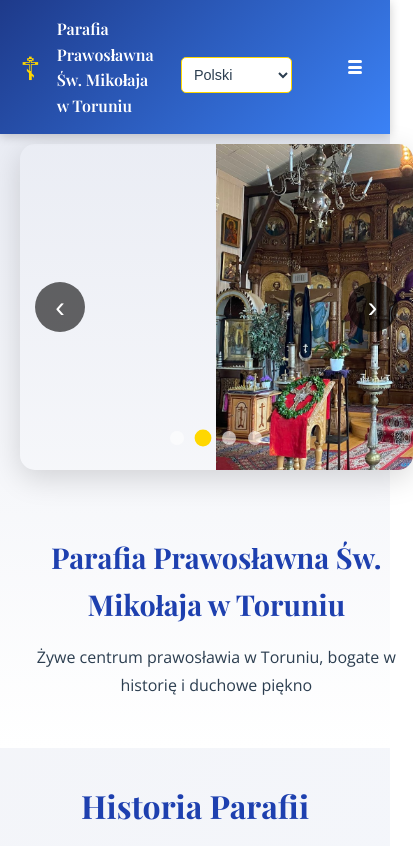
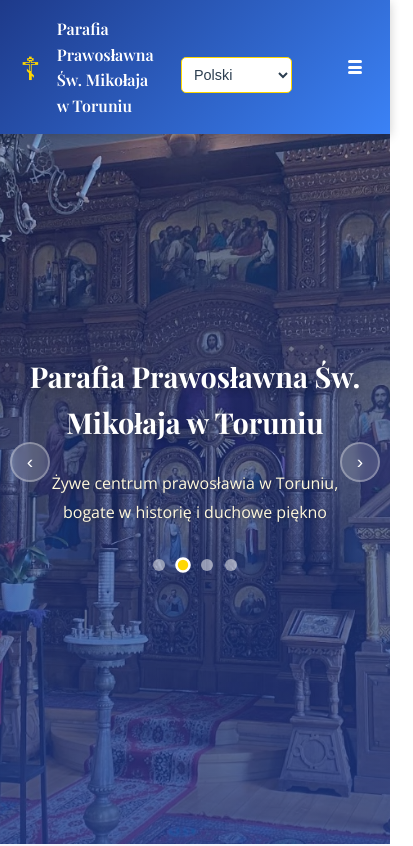
Before and after one commit to bambooflags/church_san_nicola, a plain HTML site: page index.html in a window 390 px wide. Shown: the top 846 px of the page, 413 px wide, since content can reach past the window. Drawn offline with nearby package versions, Linux system fonts and the light colour scheme.

Commit message:
Redesign hero as fullscreen background gallery and update church info
- Convert hero section to fullscreen layout with background image slideshow
- Add semi-transparent overlay for better text readability
- Update bishop from Arcybiskup Szymon to Biskup Atanazy (all languages)
- Change Saturday service from Divine Liturgy to Vespers (all languages)
- Remove vigil service card from services section
- Make address clickable with Google Maps link
- Improve responsive styling for hero navigation

```diff
--- a/index.html
+++ b/index.html
@@ -41,30 +41,27 @@
 
     <main>
         <section id="home" class="hero">
+            <div class="hero-background">
+                <img src="church.jpeg" alt="Orthodox Church of St. Nicholas in Toruń" class="hero-bg-image active">
+                <img src="inside.jpeg" alt="Interior of Orthodox Church of St. Nicholas" class="hero-bg-image">
+                <img src="image1.jpeg" alt="Church photo 1" class="hero-bg-image">
+                <img src="image2.jpeg" alt="Church photo 2" class="hero-bg-image">
+            </div>
+            <div class="hero-overlay"></div>
             <div class="hero-content">
-                <div class="hero-gallery">
-                    <div class="gallery-container">
-                        <div class="gallery-images">
-                            <img src="church.jpeg" alt="Orthodox Church of St. Nicholas in Toruń" class="gallery-image active">
-                            <img src="inside.jpeg" alt="Interior of Orthodox Church of St. Nicholas" class="gallery-image">
-                            <img src="image1.jpeg" alt="Church photo 1" class="gallery-image">
-                            <img src="image2.jpeg" alt="Church photo 2" class="gallery-image">
-                        </div>
-                        <button class="gallery-nav gallery-prev" onclick="changeImage(-1)">‹</button>
-                        <button class="gallery-nav gallery-next" onclick="changeImage(1)">›</button>
-                        <div class="gallery-indicators">
-                            <span class="indicator active" onclick="currentImage(1)"></span>
-                            <span class="indicator" onclick="currentImage(2)"></span>
-                            <span class="indicator" onclick="currentImage(3)"></span>
-                            <span class="indicator" onclick="currentImage(4)"></span>
-                        </div>
-                    </div>
-                </div>
                 <div class="hero-text">
                     <h2 data-key="hero-title">Parafia Prawosławna Św. Mikołaja w Toruniu</h2>
                     <p data-key="hero-subtitle">Żywe centrum prawosławia w Toruniu, bogate w historię i duchowe piękno</p>
                 </div>
+                <div class="hero-indicators">
+                    <span class="indicator active" onclick="currentImage(1)"></span>
+                    <span class="indicator" onclick="currentImage(2)"></span>
+                    <span class="indicator" onclick="currentImage(3)"></span>
+                    <span class="indicator" onclick="currentImage(4)"></span>
+                </div>
             </div>
+            <button class="hero-nav hero-prev" onclick="changeImage(-1)">‹</button>
+            <button class="hero-nav hero-next" onclick="changeImage(1)">›</button>
         </section>
 
         <section id="about" class="about">
@@ -94,7 +91,7 @@
 
         <section id="services" class="services">
             <div class="container">
-                <h2 data-key="services-title">Nabożeństwa</h2>
+                <h2 data-key="services-title">Nabożeństwa stałe</h2>
                 <div class="services-grid">
                     <div class="service-card">
                         <div class="service-icon">✝</div>
@@ -105,11 +102,6 @@
                         <div class="service-icon">☦</div>
                         <h3 data-key="sunday-service">Niedziele</h3>
                         <p data-key="sunday-time">Święta Liturgia o 11:00</p>
-                    </div>
-                    <div class="service-card">
-                        <div class="service-icon">🕯</div>
-                        <h3 data-key="vigil-service">Wigilie świąt</h3>
-                        <p data-key="vigil-time">Nieszpory o 17:00</p>
                     </div>
                 </div>
             </div>
@@ -124,7 +116,7 @@
                             <div class="contact-icon">📍</div>
                             <div>
                                 <h3 data-key="address">Adres</h3>
-                                <p>ul. Podgórna 69, Toruń</p>
+                                <p><a href="https://maps.google.com/?q=Podgórna+69,+87-100+Toruń,+Poland" target="_blank" class="address-link">Podgórna 69, 87-100 Toruń, Poland</a></p>
                             </div>
                         </div>
                         <div class="contact-item">
@@ -218,13 +210,13 @@
             <div class="footer-content">
                 <div class="footer-section">
                     <h3 data-key="footer-parish">Parafia Prawosławna Św. Mikołaja</h3>
-                    <p>ul. Podgórna 69, Toruń</p>
+                    <p><a href="https://maps.google.com/?q=Podgórna+69,+87-100+Toruń,+Poland" target="_blank" class="address-link">Podgórna 69, 87-100 Toruń, Poland</a></p>
                     <p>Tel: 606 910 655</p>
                 </div>
                 <div class="footer-section">
                     <h3 data-key="footer-jurisdiction">Jurysdykcja</h3>
                     <p data-key="footer-jurisdiction-text">Diecezja Łódzko-Poznańska</p>
-                    <p data-key="footer-archbishop">Arcybiskup Szymon</p>
+                    <p data-key="footer-archbishop">Biskup Atanazy</p>
                 </div>
                 <div class="footer-section">
                     <h3 data-key="footer-services">Nabożeństwa</h3>
--- a/script.js
+++ b/script.js
@@ -15,13 +15,11 @@ const translations = {
         'founding-text': 'Parafia Prawosławna w Toruniu została oficjalnie otwarta 28 kwietnia 1921 roku. Początkowo, w 1924 roku, tymczasowa drewniana kaplica została pozyskana z garnizonu wojskowego.',
         'current-building': 'Obecny budynek cerkwi',
         'current-building-text': 'Obecna drewniana cerkiew parafialna została ukończona i konsekrowana w 1929 roku. Budynek pierwotnie został zbudowany w 1839 roku i został zaadaptowany z dawnego budynku klasztornego w 1939 roku.',
-        'services-title': 'Nabożeństwa',
+        'services-title': 'Nabożeństwa stałe',
         'saturday-service': 'Soboty',
-        'saturday-time': 'Święta Liturgia o 17:00',
+        'saturday-time': 'Wieczernia o 17:00',
         'sunday-service': 'Niedziele',
         'sunday-time': 'Święta Liturgia o 11:00',
-        'vigil-service': 'Wigilie świąt',
-        'vigil-time': 'Nieszpory o 17:00',
         'contact-title': 'Kontakt',
         'address': 'Adres',
         'priest': 'Proboszcz',
@@ -30,7 +28,7 @@ const translations = {
         'footer-parish': 'Parafia Prawosławna Św. Mikołaja',
         'footer-jurisdiction': 'Jurysdykcja',
         'footer-jurisdiction-text': 'Diecezja Łódzko-Poznańska',
-        'footer-archbishop': 'Arcybiskup Szymon',
+        'footer-archbishop': 'Biskup Atanazy',
         'footer-services': 'Nabożeństwa',
         'footer-saturday': 'Soboty: 17:00',
         'footer-sunday': 'Niedziele: 11:00',
@@ -64,13 +62,11 @@ const translations = {
         'founding-text': 'The Orthodox Parish of Toruń was officially opened on April 28, 1921. Initially, in 1924, a temporary wooden chapel was acquired from the military garrison.',
         'current-building': 'The Current Church Building',
         'current-building-text': 'The current wooden parish church was completed and consecrated in 1929. The building was originally constructed in 1839 and was adapted from a former monastery building in 1939.',
-        'services-title': 'Services',
+        'services-title': 'Regular Services',
         'saturday-service': 'Saturdays',
-        'saturday-time': 'Divine Liturgy at 5:00 PM',
+        'saturday-time': 'Vespers at 5:00 PM',
         'sunday-service': 'Sundays',
         'sunday-time': 'Divine Liturgy at 11:00 AM',
-        'vigil-service': 'Eve of Holidays',
-        'vigil-time': 'Vigils at 5:00 PM',
         'contact-title': 'Contact',
         'address': 'Address',
         'priest': 'Parish Priest',
@@ -79,7 +75,7 @@ const translations = {
         'footer-parish': 'St. Nicholas Orthodox Parish',
         'footer-jurisdiction': 'Jurisdiction',
         'footer-jurisdiction-text': 'Diocese of Łódź-Poznań',
-        'footer-archbishop': 'Archbishop Szymon',
+        'footer-archbishop': 'Bishop Atanazy',
         'footer-services': 'Services',
         'footer-saturday': 'Saturdays: 5:00 PM',
         'footer-sunday': 'Sundays: 11:00 AM',
@@ -113,13 +109,11 @@ const translations = {
         'founding-text': 'Православна парафія в Торуні була офіційно відкрита 28 квітня 1921 року. Спочатку, в 1924 році, тимчасова дерев\'яна каплиця була отримана від військового гарнізону.',
         'current-building': 'Поточна будівля церкви',
         'current-building-text': 'Поточна дерев\'яна парафіяльна церква була завершена і освячена в 1929 році. Будівля спочатку була побудована в 1839 році і була адаптована з колишньої монастирської будівлі в 1939 році.',
-        'services-title': 'Богослужіння',
+        'services-title': 'Постійні богослужіння',
         'saturday-service': 'Суботи',
-        'saturday-time': 'Божественна Літургія о 17:00',
+        'saturday-time': 'Вечірня о 17:00',
         'sunday-service': 'Неділі',
         'sunday-time': 'Божественна Літургія о 11:00',
-        'vigil-service': 'Напередодні свят',
-        'vigil-time': 'Вечірня о 17:00',
         'contact-title': 'Контакти',
         'address': 'Адреса',
         'priest': 'Настоятель',
@@ -128,7 +122,7 @@ const translations = {
         'footer-parish': 'Православна парафія Св. Миколая',
         'footer-jurisdiction': 'Юрисдикція',
         'footer-jurisdiction-text': 'Лодзько-Познанська єпархія',
-        'footer-archbishop': 'Архієпископ Симон',
+        'footer-archbishop': 'Єпископ Атанасій',
         'footer-services': 'Богослужіння',
         'footer-saturday': 'Суботи: 17:00',
         'footer-sunday': 'Неділі: 11:00',
@@ -162,13 +156,11 @@ const translations = {
         'founding-text': 'Православный приход в Торуни был официально открыт 28 апреля 1921 года. Первоначально, в 1924 году, временная деревянная часовня была получена от военного гарнизона.',
         'current-building': 'Текущее здание церкви',
         'current-building-text': 'Текущая деревянная приходская церковь была завершена и освящена в 1929 году. Здание первоначально было построено в 1839 году и было адаптировано из бывшего монастырского здания в 1939 году.',
-        'services-title': 'Богослужения',
+        'services-title': 'Постоянные богослужения',
         'saturday-service': 'Суббота',
-        'saturday-time': 'Божественная Литургия в 17:00',
+        'saturday-time': 'Вечерня в 17:00',
         'sunday-service': 'Воскресенье',
         'sunday-time': 'Божественная Литургия в 11:00',
-        'vigil-service': 'Накануне праздников',
-        'vigil-time': 'Вечерня в 17:00',
         'contact-title': 'Контакты',
         'address': 'Адрес',
         'priest': 'Настоятель',
@@ -177,7 +169,7 @@ const translations = {
         'footer-parish': 'Православный приход Св. Николая',
         'footer-jurisdiction': 'Юрисдикция',
         'footer-jurisdiction-text': 'Лодзинско-Познанская епархия',
-        'footer-archbishop': 'Архиепископ Симон',
+        'footer-archbishop': 'Епископ Афанасий',
         'footer-services': 'Богослужения',
         'footer-saturday': 'Суббота: 17:00',
         'footer-sunday': 'Воскресенье: 11:00',
@@ -211,13 +203,11 @@ const translations = {
         'founding-text': 'La Parrocchia Ortodossa di Toruń è stata ufficialmente aperta il 28 aprile 1921. Inizialmente, nel 1924, una cappella temporanea in legno fu acquisita dalla guarnigione militare.',
         'current-building': 'L\'edificio della Chiesa Attuale',
         'current-building-text': 'L\'attuale chiesa parrocchiale in legno è stata completata e consacrata nel 1929. L\'edificio è stato originariamente costruito nel 1839 ed è stato adattato da un ex edificio monastico nel 1939.',
-        'services-title': 'Servizi',
+        'services-title': 'Servizi regolari',
         'saturday-service': 'Sabato',
-        'saturday-time': 'Divina Liturgia alle 17:00',
+        'saturday-time': 'Vespri alle 17:00',
         'sunday-service': 'Domenica',
         'sunday-time': 'Divina Liturgia alle 11:00',
-        'vigil-service': 'Vigilia delle Feste',
-        'vigil-time': 'Vespri alle 17:00',
         'contact-title': 'Contatti',
         'address': 'Indirizzo',
         'priest': 'Parroco',
@@ -226,7 +216,7 @@ const translations = {
         'footer-parish': 'Parrocchia Ortodossa di San Nicola',
         'footer-jurisdiction': 'Giurisdizione',
         'footer-jurisdiction-text': 'Diocesi di Łódź-Poznań',
-        'footer-archbishop': 'Arcivescovo Szymon',
+        'footer-archbishop': 'Vescovo Atanazy',
         'footer-services': 'Servizi',
         'footer-saturday': 'Sabato: 17:00',
         'footer-sunday': 'Domenica: 11:00',
@@ -378,26 +368,29 @@ document.addEventListener('DOMContentLoaded', function() {
 
 window.addEventListener('scroll', animateOnScroll);
 
-// Gallery functionality
+// Hero background gallery functionality
 let currentImageIndex = 0;
-const galleryImages = document.querySelectorAll('.gallery-image');
-const indicators = document.querySelectorAll('.indicator');
+let heroImages;
+let indicators;
 
 function showImage(index) {
+    if (!heroImages || !indicators) return;
+
     // Hide all images
-    galleryImages.forEach(img => img.classList.remove('active'));
+    heroImages.forEach(img => img.classList.remove('active'));
     indicators.forEach(indicator => indicator.classList.remove('active'));
 
     // Show selected image
-    if (galleryImages[index]) {
-        galleryImages[index].classList.add('active');
+    if (heroImages[index]) {
+        heroImages[index].classList.add('active');
         indicators[index].classList.add('active');
         currentImageIndex = index;
     }
 }
 
 function changeImage(direction) {
-    const totalImages = galleryImages.length;
+    if (!heroImages) return;
+    const totalImages = heroImages.length;
     let newIndex = currentImageIndex + direction;
 
     if (newIndex >= totalImages) {
@@ -420,6 +413,10 @@ function autoPlayGallery() {
 
 // Initialize gallery when DOM is loaded
 document.addEventListener('DOMContentLoaded', function() {
+    // Initialize hero background images
+    heroImages = document.querySelectorAll('.hero-bg-image');
+    indicators = document.querySelectorAll('.indicator');
+
     // Set up auto-play (change image every 5 seconds)
     setInterval(autoPlayGallery, 5000);
 
--- a/styles.css
+++ b/styles.css
@@ -137,129 +137,134 @@ body {
 /* Hero Section */
 .hero {
     margin-top: 80px;
-    padding: 0;
-    background: linear-gradient(rgba(30, 58, 138, 0.1), rgba(255, 255, 255, 0.9));
-    min-height: 60vh;
+    position: relative;
+    min-height: calc(100vh - 80px);
     display: flex;
     align-items: center;
+    justify-content: center;
+    overflow: hidden;
 }
 
-.hero-content {
-    display: grid;
-    grid-template-columns: 1fr 1fr;
-    gap: 3rem;
-    align-items: center;
-    max-width: 1200px;
-    margin: 0 auto;
-    padding: 3rem 20px;
+.hero-background {
+    position: absolute;
+    top: 0;
+    left: 0;
     width: 100%;
+    height: 100%;
+    z-index: 1;
 }
 
-.hero-gallery {
-    position: relative;
-    width: 100%;
-    height: 100%;
-    aspect-ratio: 4/3;
-    max-height: 500px;
-}
-
-.gallery-container {
-    position: relative;
-    width: 100%;
-    height: 100%;
-    border-radius: 15px;
-    overflow: hidden;
-    box-shadow: 0 8px 30px rgba(0,0,0,0.15);
-}
-
-.gallery-images {
-    position: relative;
-    width: 100%;
-    height: 100%;
-}
-
-.gallery-image {
+.hero-bg-image {
     position: absolute;
+    top: 0;
+    left: 0;
     width: 100%;
     height: 100%;
     object-fit: cover;
     opacity: 0;
-    transition: opacity 0.5s ease-in-out;
+    transition: opacity 1s ease-in-out;
 }
 
-.gallery-image.active {
+.hero-bg-image.active {
     opacity: 1;
 }
 
-.gallery-nav {
+.hero-overlay {
     position: absolute;
-    top: 50%;
-    transform: translateY(-50%);
-    background: rgba(0, 0, 0, 0.6);
-    color: white;
-    border: none;
-    width: 50px;
-    height: 50px;
-    border-radius: 50%;
-    font-size: 1.8rem;
-    cursor: pointer;
-    transition: all 0.3s ease;
-    z-index: 10;
+    top: 0;
+    left: 0;
+    width: 100%;
+    height: 100%;
+    background: linear-gradient(
+        to bottom,
+        rgba(30, 58, 138, 0.4) 0%,
+        rgba(30, 58, 138, 0.6) 50%,
+        rgba(30, 58, 138, 0.8) 100%
+    );
+    z-index: 2;
 }
 
-.gallery-nav:hover {
-    background: rgba(0, 0, 0, 0.8);
-    transform: translateY(-50%) scale(1.1);
+.hero-content {
+    position: relative;
+    z-index: 3;
+    text-align: center;
+    max-width: 900px;
+    padding: 2rem;
 }
 
-.gallery-prev {
-    left: 15px;
+.hero-text h2 {
+    font-family: 'Playfair Display', serif;
+    font-size: 3.5rem;
+    color: var(--white);
+    margin-bottom: 1.5rem;
+    text-shadow: 2px 2px 8px rgba(0, 0, 0, 0.3);
 }
 
-.gallery-next {
-    right: 15px;
+.hero-text p {
+    font-size: 1.4rem;
+    color: var(--cream);
+    line-height: 1.8;
+    text-shadow: 1px 1px 4px rgba(0, 0, 0, 0.3);
+    margin-bottom: 2rem;
 }
 
-.gallery-indicators {
-    position: absolute;
-    bottom: 25px;
-    left: 50%;
-    transform: translateX(-50%);
+.hero-indicators {
     display: flex;
+    justify-content: center;
     gap: 12px;
-    z-index: 10;
+    margin-top: 2rem;
 }
 
 .indicator {
-    width: 14px;
-    height: 14px;
+    width: 12px;
+    height: 12px;
     border-radius: 50%;
-    background: rgba(255, 255, 255, 0.6);
+    background: rgba(255, 255, 255, 0.5);
     cursor: pointer;
     transition: all 0.3s ease;
+    border: 2px solid transparent;
 }
 
 .indicator.active {
     background: var(--gold);
+    transform: scale(1.3);
+    border-color: var(--white);
+}
+
+.indicator:hover {
+    background: rgba(255, 255, 255, 0.8);
     transform: scale(1.2);
 }
 
-.indicator:hover {
-    background: rgba(255, 255, 255, 0.9);
-    transform: scale(1.1);
+.hero-nav {
+    position: absolute;
+    top: 50%;
+    transform: translateY(-50%);
+    background: rgba(255, 255, 255, 0.15);
+    color: white;
+    border: 2px solid rgba(255, 255, 255, 0.3);
+    width: 60px;
+    height: 60px;
+    border-radius: 50%;
+    font-size: 2rem;
+    cursor: pointer;
+    transition: all 0.3s ease;
+    z-index: 10;
+    backdrop-filter: blur(5px);
 }
 
-.hero-text h2 {
-    font-family: 'Playfair Display', serif;
-    font-size: 2.5rem;
-    color: var(--dark-blue);
-    margin-bottom: 1rem;
+.hero-nav:hover {
+    background: rgba(255, 255, 255, 0.25);
+    border-color: var(--gold);
+    transform: translateY(-50%) scale(1.1);
 }
 
-.hero-text p {
-    font-size: 1.2rem;
-    color: var(--dark-gray);
-    line-height: 1.8;
+.hero-prev {
+    left: 30px;
+}
+
+.hero-next {
+    right: 30px;
 }
 
 /* About Section */
@@ -432,6 +437,25 @@ body {
 .contact-item p {
     color: var(--dark-gray);
     font-size: 1rem;
+}
+
+.address-link {
+    color: var(--dark-gray);
+    text-decoration: none;
+    transition: color 0.3s ease;
+}
+
+.address-link:hover {
+    color: var(--primary-blue);
+    text-decoration: underline;
+}
+
+.footer .address-link {
+    color: var(--white);
+}
+
+.footer .address-link:hover {
+    color: var(--gold);
 }
 
 .contact-image-placeholder {
@@ -799,20 +823,30 @@ body {
         width: 100%;
     }
 
-    .hero-content {
-        grid-template-columns: 1fr;
-        text-align: center;
+    .hero {
+        min-height: calc(100vh - 80px);
     }
 
-    .hero {
-        padding: 3rem 0;
-        min-height: 50vh;
+    .hero-text h2 {
+        font-size: 2.2rem;
     }
 
-    .hero-gallery {
-        aspect-ratio: 4/3;
-        max-height: 350px;
-        margin-bottom: 2rem;
+    .hero-text p {
+        font-size: 1.1rem;
+    }
+
+    .hero-nav {
+        width: 50px;
+        height: 50px;
+        font-size: 1.5rem;
+    }
+
+    .hero-prev {
+        left: 15px;
+    }
+
+    .hero-next {
+        right: 15px;
     }
 
     .about-content {
@@ -833,10 +867,6 @@ body {
         gap: 2rem;
     }
 
-    .hero-text h2 {
-        font-size: 2rem;
-    }
-
     .about h2,
     .services h2,
     .contact h2,
@@ -850,10 +880,6 @@ body {
 @media (max-width: 480px) {
     .container {
         padding: 0 15px;
-    }
-
-    .hero {
-        padding: 2rem 0;
     }
 
     .about,
@@ -870,6 +896,24 @@ body {
     .hero-text p {
         font-size: 1rem;
     }
+
+    .hero-nav {
+        width: 40px;
+        height: 40px;
+        font-size: 1.2rem;
+    }
+
+    .hero-prev {
+        left: 10px;
+    }
+
+    .hero-next {
+        right: 10px;
+    }
+
+    .hero-content {
+        padding: 1.5rem;
+    }
 }
 
 /* Smooth scrolling */
```
